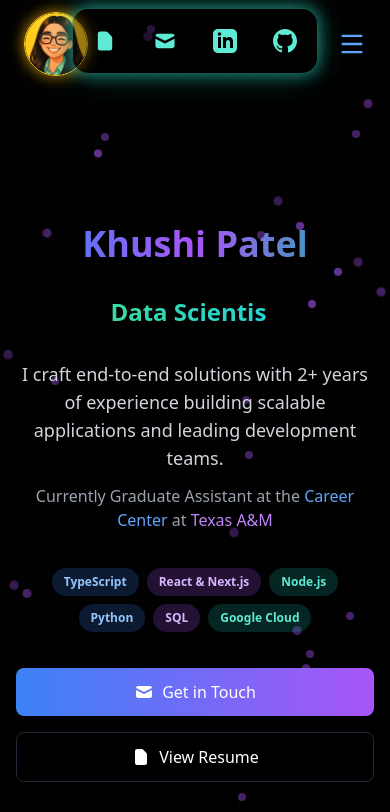
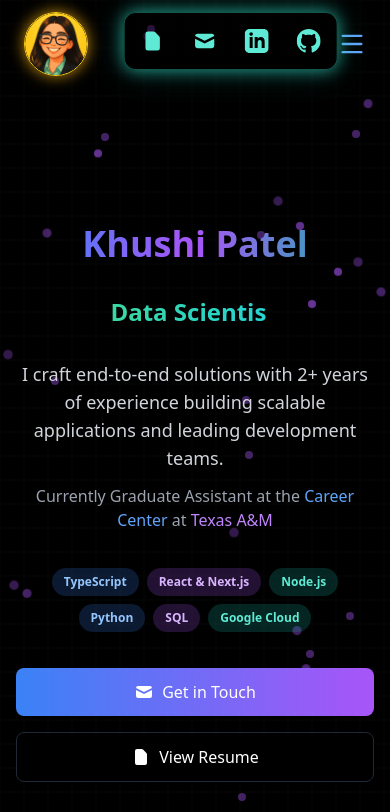
Before and after one commit to khushipatel-10/Portfolio-Website, a Next.js app: page / in a window 390 px wide. Shown: the top 812 px of the page. Built offline with nearby package versions, Linux system fonts and the light colour scheme.

Commit message:
Sidebar positioning

```diff
--- a/app/components/Sidebar.tsx
+++ b/app/components/Sidebar.tsx
@@ -11,7 +11,7 @@ export default function SocialSidebar() {
             </div>
 
             {/* Mobile Top Bar (sits above navbar) */}
-            <div className="fixed top-2 left-1/2 -translate-x-1/2 flex md:hidden justify-center gap-5 bg-black/40 p-3 rounded-2xl border border-teal-400/40 z-[60] glow-pulse">
+            <div className="absolute top-3 left-1/2 -translate-x-1/3 flex md:hidden justify-center gap-3 bg-black/40 p-2 rounded-xl border border-teal-400/40 z-[60] glow-pulse scale-70">
                 <SidebarIcons />
             </div>
         </>
```
